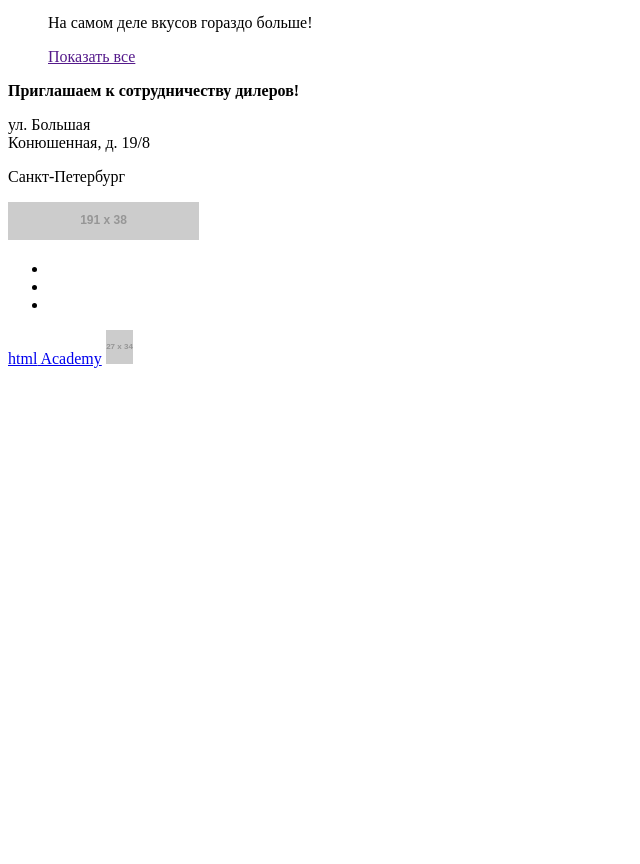
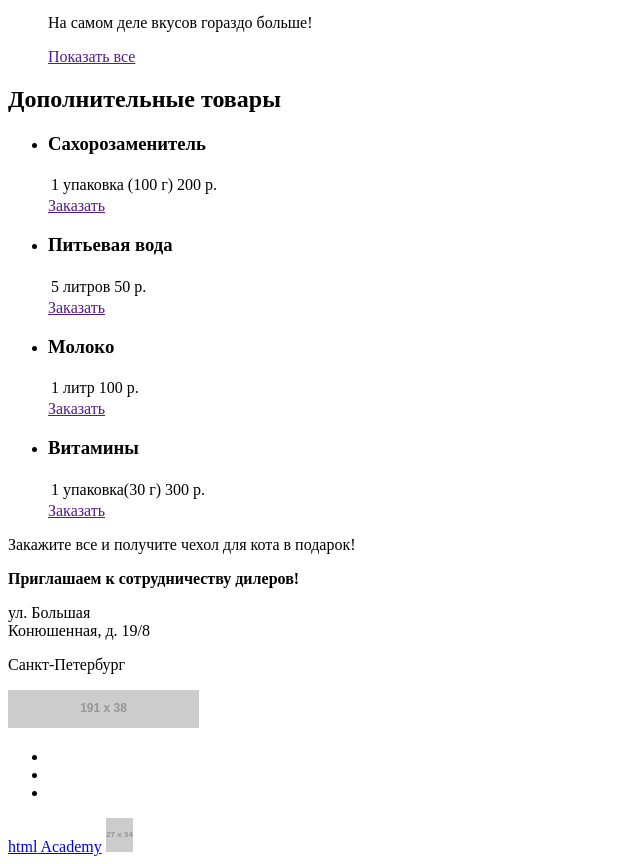
Before and after one commit to Silaeva/-at-energy-18, a website: page source/catalog.html in a window 1280 px wide. Shown: the part 2342-3206 px from the top of the page, without its empty margins (0-640 px from the left). Before the commit the page ends 2718 px from the top, so only its background shows below. Drawn offline with Linux system fonts and the light colour scheme; placeholder pictures from the web are drawn by us.

Commit message:
Завершает верстку главной страницы и страницы каталога

```diff
--- a/source/catalog.html
+++ b/source/catalog.html
@@ -31,7 +31,7 @@
   </header>
 
   <main class="catalog">
-    <h1 class="catalog__header">Каталог продукции</h1>
+    <h1 class="catalog__heading">Каталог продукции</h1>
 
     <section>
       <h2 class="visually-hidden">Основные товары</h2>
@@ -63,7 +63,7 @@
               </tr>
             </table>
           </div>
-          <a class="item__button" href="">Заказать</a>
+          <a class="item__button button" href="">Заказать</a>
         </li>
 
         <!-- второй товар -->
@@ -91,7 +91,7 @@
               </tr>
             </table>
           </div>
-          <a class="item__button" href="">Заказать</a>
+          <a class="item__button button" href="">Заказать</a>
         </li>
 
         <!-- третий товар -->
@@ -119,7 +119,7 @@
               </tr>
             </table>
           </div>
-          <a class="item__button" href="">Заказать</a>
+          <a class="item__button button" href="">Заказать</a>
         </li>
 
         <!-- четвертый товар -->
@@ -147,7 +147,7 @@
               </tr>
             </table>
           </div>
-          <a class="item__button" href="">Заказать</a>
+          <a class="item__button button" href="">Заказать</a>
         </li>
 
         <!-- пятый товар -->
@@ -175,7 +175,7 @@
               </tr>
             </table>
           </div>
-          <a class="item__button" href="">Заказать</a>
+          <a class="item__button button" href="">Заказать</a>
         </li>
 
         <!-- шестой товар -->
@@ -203,7 +203,7 @@
               </tr>
             </table>
           </div>
-          <a class="item__button" href="">Заказать</a>
+          <a class="item__button button" href="">Заказать</a>
         </li>
 
         <!-- седьмой товар -->
@@ -231,17 +231,66 @@
               </tr>
             </table>
           </div>
-          <a class="item__button" href="">Заказать</a>
+          <a class="item__button button" href="">Заказать</a>
         </li>
 
         <!-- блок показать все -->
         <li class="catalog__item item item--more">
           <b>Показать еще 100500 товаров</b>
           <p>На самом деле вкусов гораздо больше!</p>
-          <a class="item__button item__button--more" href="">Показать все</a>
+          <a class="item__button item__button--more button" href="">Показать все</a>
         </li>
       </ul>
     </section>
+
+    <section class="extra">
+      <h2 class="extra__heading">Дополнительные товары</h2>
+      <ul class="extra__list">
+        <li class="extra__item">
+          <h3 class="extra__name">Сахорозаменитель</h3>
+          <table class="extra__properties">
+            <tr class="extra__row">
+              <td class="extra__property">1 упаковка (100 г)</td>
+              <td class="extra__value">200 р.</td>
+            </tr>
+          </table>
+          <a class="extra__button button" href="">Заказать</a>
+        </li>
+        <li class="extra__item">
+          <h3 class="extra__name">Питьевая вода</h3>
+          <table class="extra__properties">
+            <tr class="extra__row">
+              <td class="extra__property">5 литров</td>
+              <td class="extra__value">50 р.</td>
+            </tr>
+          </table>
+          <a class="extra__button button" href="">Заказать</a>
+        </li>
+        <li class="extra__item">
+          <h3 class="extra__name">Молоко</h3>
+          <table class="extra__properties">
+            <tr class="extra__row">
+              <td class="extra__property">1 литр</td>
+              <td class="extra__value">100 р.</td>
+            </tr>
+          </table>
+          <a class="extra__button button" href="">Заказать</a>
+        </li>
+        <li class="extra__item">
+          <h3 class="extra__name">Витамины</h3>
+          <table class="extra__properties">
+            <tr class="extra__row">
+              <td class="extra__property">1 упаковка(30 г)</td>
+              <td class="extra__value">300 р.</td>
+            </tr>
+          </table>
+          <a class="extra__button button" href="">Заказать</a>
+        </li>
+      </ul>
+    </section>
+    <div class="gift">
+      <p class="gift__sentence">Закажите все и получите чехол для кота в подарок!</p>
+    </div>
   </main>
 
   <footer class="page-footer">
```
Also changed, not shown: source/index.html (+1 -1 lines).
